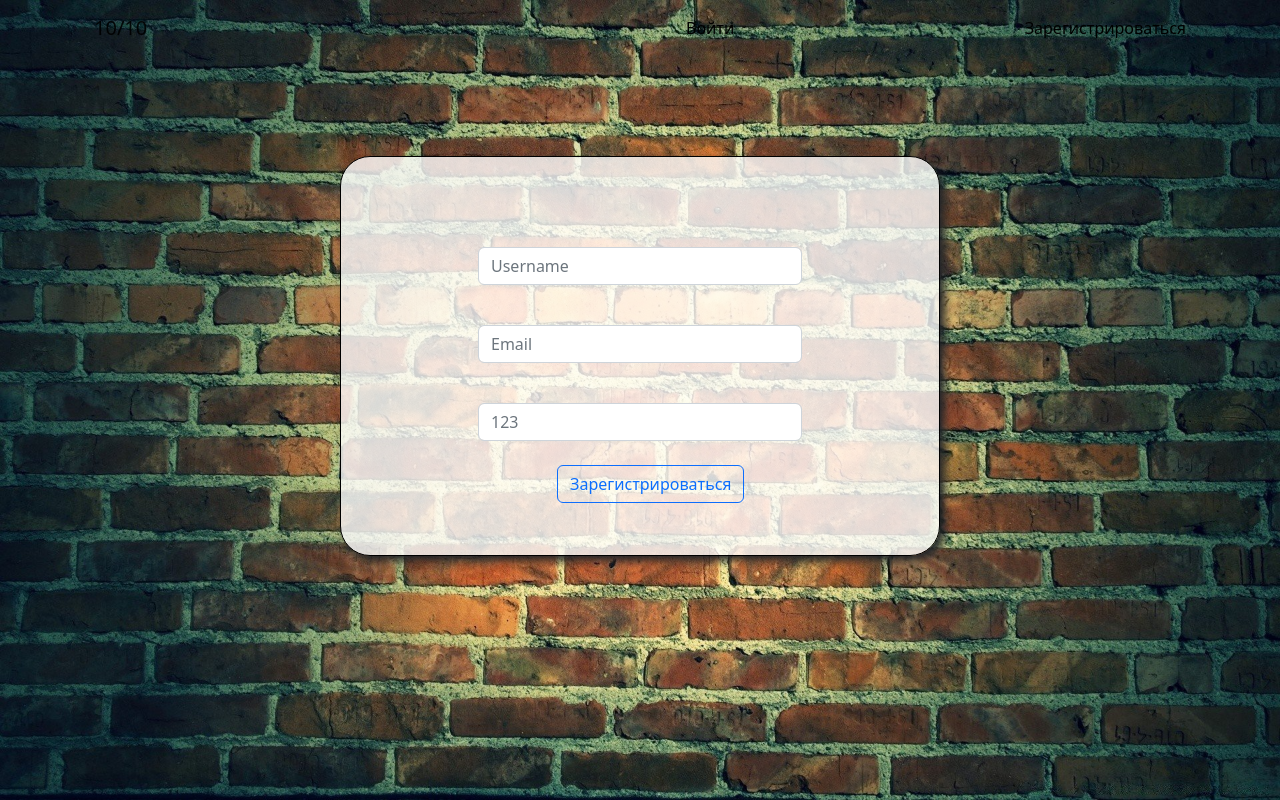
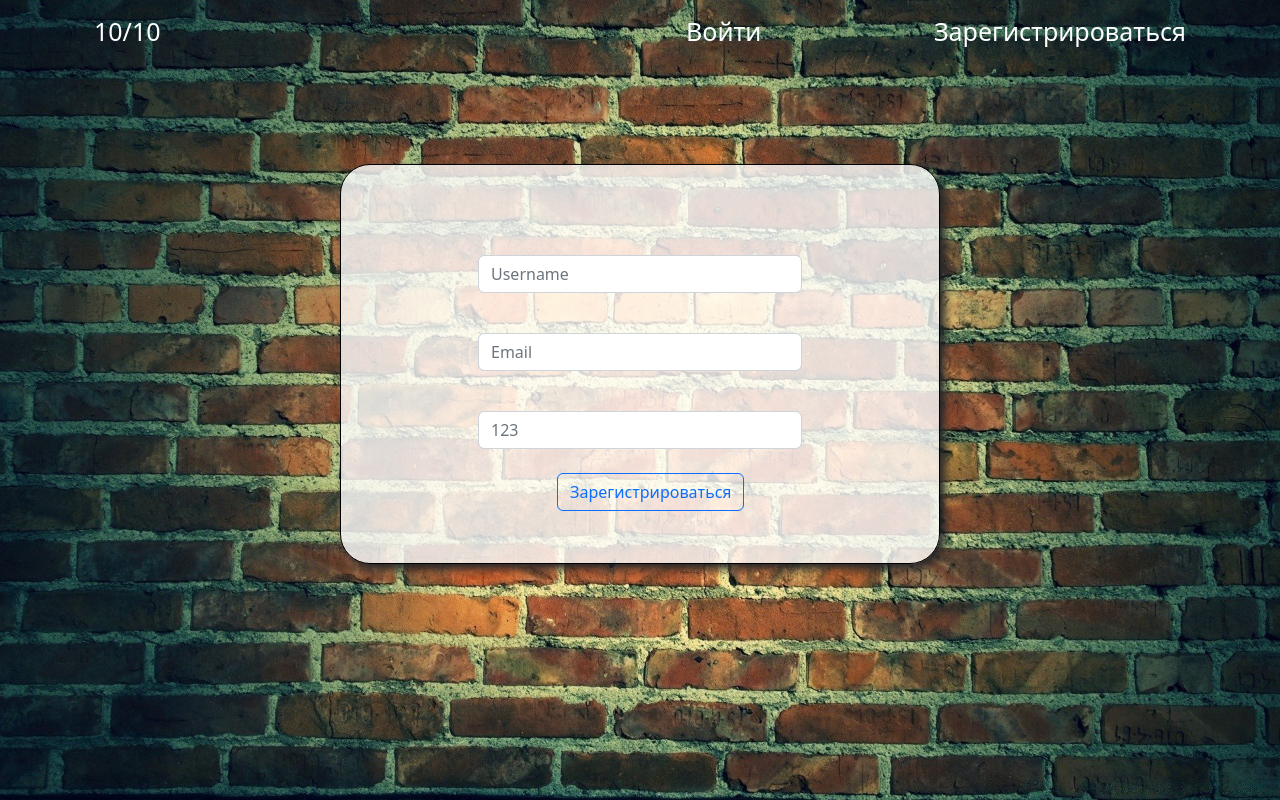
Before and after one commit to Sarkisman/10from10, a React (Create React App) app in the folder client/: page /reg in a window 1280 px wide. Built offline with nearby package versions, Linux system fonts and the light colour scheme; no server answers; the HTML template or start-up script is replaced by a standard one.

Commit message:
navbar large button

```diff
--- a/client/src/components/pages/RegPageClub/RegPageClub.jsx
+++ b/client/src/components/pages/RegPageClub/RegPageClub.jsx
@@ -6,6 +6,7 @@ import {
 } from 'reactstrap';
 import Multiselect from 'multiselect-react-dropdown';
 import { getTypesAction, sendDataClub } from '../../../redux/actions/ClubActions';
+import styles from './RegPageClub.module.css';
 
 export default function ClubOrUser() {
   const navigate = useNavigate();
@@ -50,11 +51,13 @@ export default function ClubOrUser() {
     navigate(`/lk/${user?.id}`);
   };
   return (
+    <div className={styles.container}>
+      <div className={styles.formContainer}>
         <Form onSubmit={(e) => submitHandler(e)}>
           <Row>
             <Col md={{
               offset: 3,
-          size: 7,
+              size: 6,
             }}
             >
               <Label for="exampleEmail">
@@ -66,7 +69,7 @@ export default function ClubOrUser() {
                 type="text"
               />
               <Label for="exampleAddress">
-            Address
+                Адрес
               </Label>
               <Input
                 onChange={changeHandler}
@@ -80,13 +83,14 @@ export default function ClubOrUser() {
             <Row>
               <Col md={{
                 offset: 3,
-            size: 7,
+                size: 6,
               }}
               >
                 <Label for="exampleEmail">
                   Выберите направление(я) вашего стрелкового клуба.
                 </Label>
                 <Multiselect
+                  styles={{ color: 'black' }}
               // name="types"
                   displayValue="club_type"
                   isObject
@@ -117,8 +121,12 @@ export default function ClubOrUser() {
               setAvatar(file);
             }}
           /> */}
-          <Button type="submit">
-            Sign in
+              <Button
+                color="primary"
+                outline
+                type="submit"
+              >
+                Отправить заявку
               </Button>
             </Col>
             <Col md={{
@@ -130,5 +138,7 @@ export default function ClubOrUser() {
             </Col>
           </Row>
         </Form>
+      </div>
+    </div>
   );
 }
--- /dev/null
+++ b/client/src/components/pages/RegPageClub/RegPageClub.module.css
@@ -0,0 +1,18 @@
+.container {
+    display: flex;
+    justify-content: center;
+    align-items: center;
+}
+
+.formContainer {
+    padding: 50px;
+    position: relative;
+    top: 100px;
+
+    width: 900px;
+    height: auto;
+    border: 1px solid black;
+    border-radius: 30px;
+    box-shadow: 5px 5px 10px;
+    background-color: rgba(255, 255, 255, 0.8);
+}
--- a/client/src/components/ui/NavBar/NavBar.jsx
+++ b/client/src/components/ui/NavBar/NavBar.jsx
@@ -5,6 +5,7 @@ import {
   Nav, Navbar, NavbarBrand, NavbarText, NavItem,
 } from 'reactstrap';
 import { logoutThunk } from '../../../redux/actions/UserActions';
+import styles from './NavBar.module.css';
 
 function NavBar() {
   const dispatch = useDispatch();
@@ -13,27 +14,27 @@ function NavBar() {
   return (
     <div>
       <Navbar>
-        <NavbarBrand href="/">10/10</NavbarBrand>
+        <NavbarBrand className={styles.textColor} href="/">10/10</NavbarBrand>
         {!user ? (
-          <Nav style={{ width: '500px', justifyContent: 'space-between' }}>
+          <Nav className={styles.navFlex}>
             <NavItem>
-              <Link to="/auth" style={{ textDecoration: 'none', color: 'black' }}>Войти</Link>
+              <Link className={styles.textColor} to="/auth" style={{ textDecoration: 'none', color: 'white' }}>Войти</Link>
             </NavItem>
             <NavItem>
-              <Link to="/reg" style={{ textDecoration: 'none', color: 'black' }}> Зарегистрироваться </Link>
+              <Link className={styles.textColor} to="/reg" style={{ textDecoration: 'none', color: 'white' }}> Зарегистрироваться </Link>
             </NavItem>
           </Nav>
         ) : (
           <>
-            <Nav style={{ width: '500px', justifyContent: 'space-between' }}>
+            <Nav className={styles.navFlex}>
               <NavItem>
-                <Link style={{ textDecoration: 'none', color: 'black' }} to={`/lk/${user.id}`}> Личный кабинет </Link>
+                <Link className={styles.textColor} to={`/lk/${user.id}`}> Личный кабинет </Link>
               </NavItem>
               <NavItem>
-                <Link to="/" style={{ textDecoration: 'none', color: 'black' }} onClick={() => { dispatch(logoutThunk()); window.location.href = '/'; }}> Выйти </Link>
+                <Link className={styles.textColor} to="/" onClick={() => { dispatch(logoutThunk()); window.location.href = '/'; }}> Выйти </Link>
               </NavItem>
             </Nav>
-            <NavbarText>
+            <NavbarText className={styles.textColor}>
               Привет -
               {' '}
               {user?.name}
--- /dev/null
+++ b/client/src/components/ui/NavBar/NavBar.module.css
@@ -0,0 +1,14 @@
+.textColor {
+    color: white;
+    text-decoration: none;
+    font-size: 25px;
+}
+
+.textColor:hover {
+    color: yellow
+}
+
+.navFlex {
+    width: 500px;
+    justify-content: space-between;
+}
```
Also changed, not shown: 1 other file (tests, documents, lock files or other folders). Lines whose indentation alone changed are shown as unchanged.
